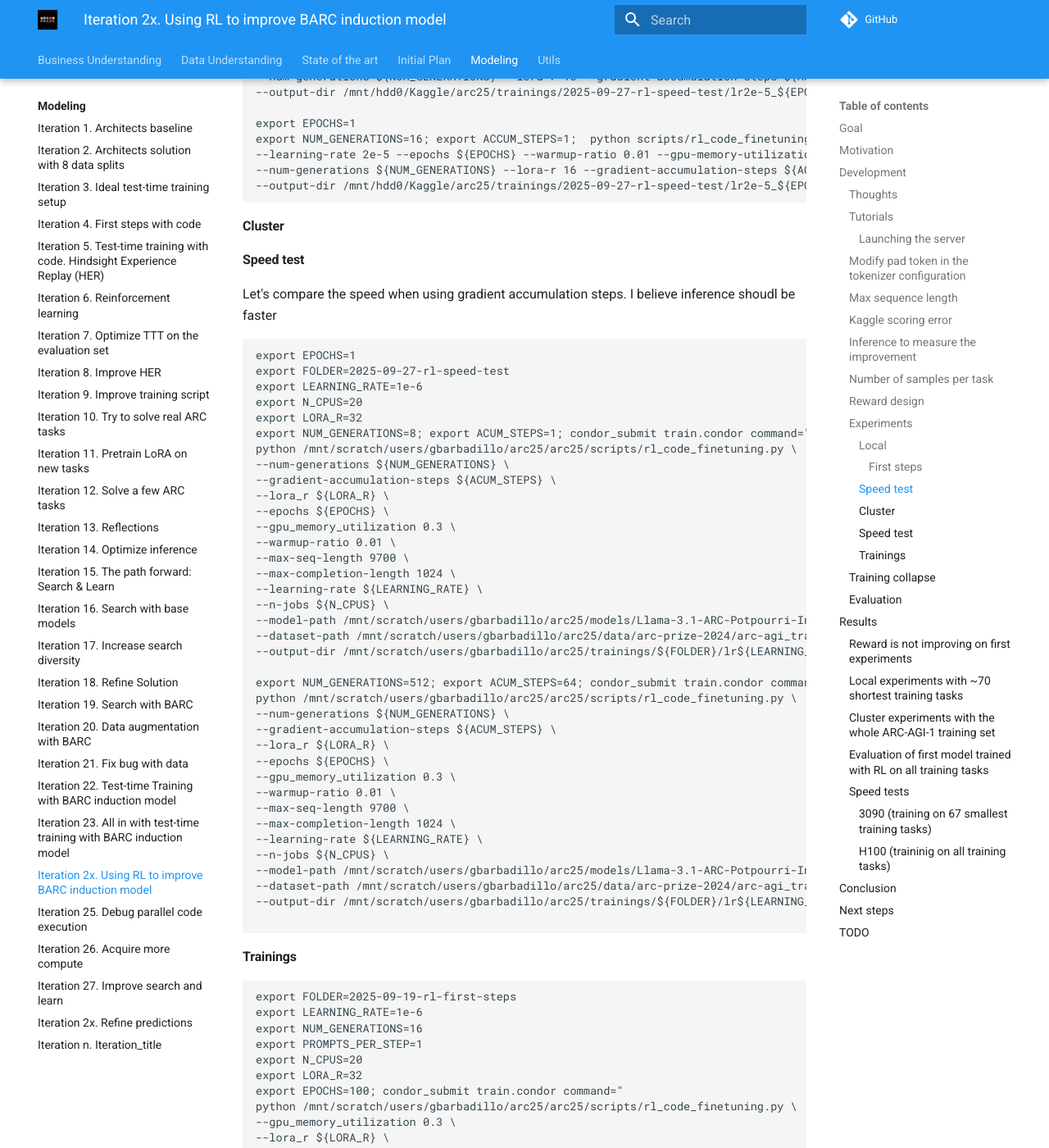
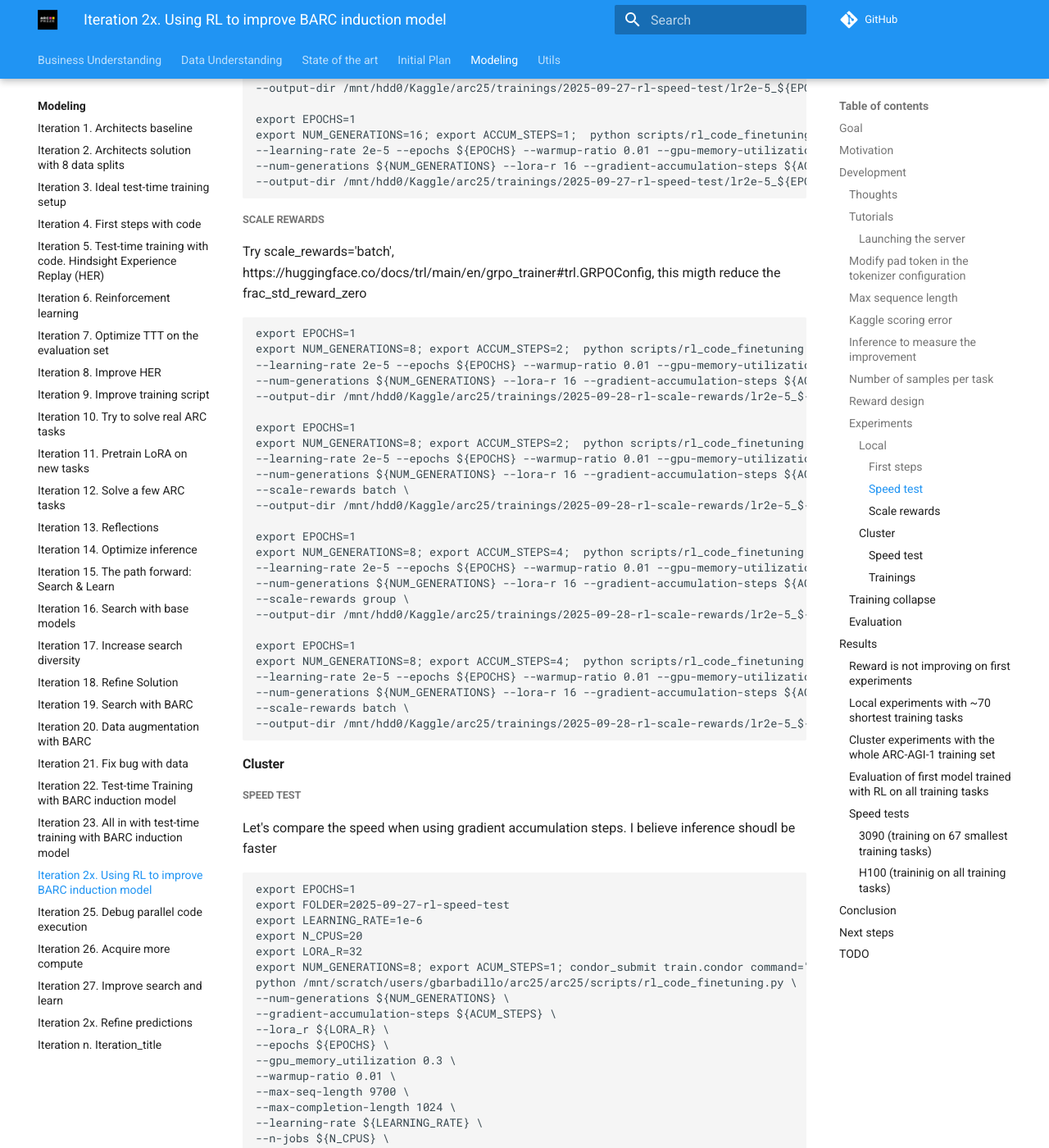
Before and after one commit to ironbar/arc25, an MkDocs documentation site: the page built from docs/modeling/Iteration_24_RL_BARC.md, in a window 1280 px wide and 1400 px high, scrolled down 4809 px. Shown: the whole window at 82% size. Built offline with MkDocs 1.6.1 and Material for MkDocs 9.7.7, drawn with Linux system fonts in a browser that asks for light colours; comment, search, counter and statistics services are not loaded.

Commit message:
added scale-rewards parameter

````diff
--- a/docs/modeling/Iteration_24_RL_BARC.md
+++ b/docs/modeling/Iteration_24_RL_BARC.md
@@ -168,7 +168,7 @@ python scripts/rl_code_finetuning.py --learning-rate 4e-5 --epochs 80 --warmup-r
 python scripts/rl_code_finetuning.py --learning-rate 2e-5 --epochs 80 --warmup-ratio 0.01 --gpu-memory-utilization 0.67 --num-generations 16 --lora-r 16 --output-dir /mnt/hdd0/Kaggle/arc25/trainings/2025-09-15-debug-grpo/lr2e-5_80epochs_16gen_4prompts-per-step_16lora_prompt-fix-v2 --training-prompts-per-step 4
 ```
 
-#### Speed test
+##### Speed test
 
 Let's compare the speed when using gradient accumulation steps. I believe inference shoudl be faster
 
@@ -211,9 +211,42 @@ export NUM_GENERATIONS=16; export ACCUM_STEPS=1;  python scripts/rl_code_finetun
 --output-dir /mnt/hdd0/Kaggle/arc25/trainings/2025-09-27-rl-speed-test/lr2e-5_${EPOCHS}epochs_${NUM_GENERATIONS}gen_${ACCUM_STEPS}accum-steps_16lora_RTX3090
 ```
 
+##### Scale rewards
+
+Try scale_rewards='batch', https://huggingface.co/docs/trl/main/en/grpo_trainer#trl.GRPOConfig, this migth reduce the frac_std_reward_zero
+
+```bash
+export EPOCHS=1
+export NUM_GENERATIONS=8; export ACCUM_STEPS=2;  python scripts/rl_code_finetuning.py \
+--learning-rate 2e-5 --epochs ${EPOCHS} --warmup-ratio 0.01 --gpu-memory-utilization 0.70 \
+--num-generations ${NUM_GENERATIONS} --lora-r 16 --gradient-accumulation-steps ${ACCUM_STEPS} \
+--output-dir /mnt/hdd0/Kaggle/arc25/trainings/2025-09-28-rl-scale-rewards/lr2e-5_${EPOCHS}epochs_${NUM_GENERATIONS}gen_${ACCUM_STEPS}accum-steps_16lora_baseline
+
+export EPOCHS=1
+export NUM_GENERATIONS=8; export ACCUM_STEPS=2;  python scripts/rl_code_finetuning.py \
+--learning-rate 2e-5 --epochs ${EPOCHS} --warmup-ratio 0.01 --gpu-memory-utilization 0.70 \
+--num-generations ${NUM_GENERATIONS} --lora-r 16 --gradient-accumulation-steps ${ACCUM_STEPS} \
+--scale-rewards batch \
+--output-dir /mnt/hdd0/Kaggle/arc25/trainings/2025-09-28-rl-scale-rewards/lr2e-5_${EPOCHS}epochs_${NUM_GENERATIONS}gen_${ACCUM_STEPS}accum-steps_16lora_batch
+
+export EPOCHS=1
+export NUM_GENERATIONS=8; export ACCUM_STEPS=4;  python scripts/rl_code_finetuning.py \
+--learning-rate 2e-5 --epochs ${EPOCHS} --warmup-ratio 0.01 --gpu-memory-utilization 0.70 \
+--num-generations ${NUM_GENERATIONS} --lora-r 16 --gradient-accumulation-steps ${ACCUM_STEPS} \
+--scale-rewards group \
+--output-dir /mnt/hdd0/Kaggle/arc25/trainings/2025-09-28-rl-scale-rewards/lr2e-5_${EPOCHS}epochs_${NUM_GENERATIONS}gen_${ACCUM_STEPS}accum-steps_16lora_group
+
+export EPOCHS=1
+export NUM_GENERATIONS=8; export ACCUM_STEPS=4;  python scripts/rl_code_finetuning.py \
+--learning-rate 2e-5 --epochs ${EPOCHS} --warmup-ratio 0.01 --gpu-memory-utilization 0.70 \
+--num-generations ${NUM_GENERATIONS} --lora-r 16 --gradient-accumulation-steps ${ACCUM_STEPS} \
+--scale-rewards batch \
+--output-dir /mnt/hdd0/Kaggle/arc25/trainings/2025-09-28-rl-scale-rewards/lr2e-5_${EPOCHS}epochs_${NUM_GENERATIONS}gen_${ACCUM_STEPS}accum-steps_16lora_batch
+```
+
 #### Cluster
 
-#### Speed test
+##### Speed test
 
 Let's compare the speed when using gradient accumulation steps. I believe inference shoudl be faster
 
@@ -257,7 +290,7 @@ python /mnt/scratch/users/gbarbadillo/arc25/arc25/scripts/rl_code_finetuning.py
 
 ```
 
-#### Trainings
+##### Trainings
 
 ```bash
 export FOLDER=2025-09-19-rl-first-steps
````
Also changed, not shown: 1 other file.
